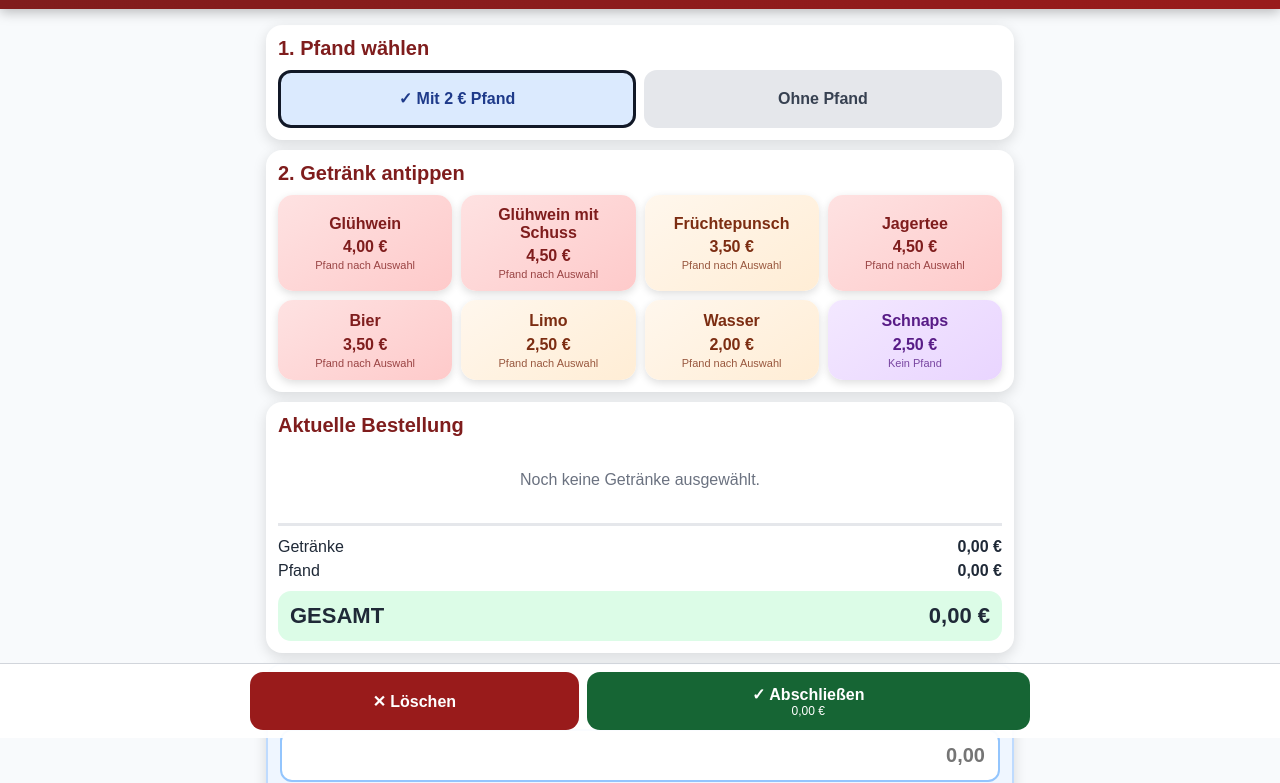
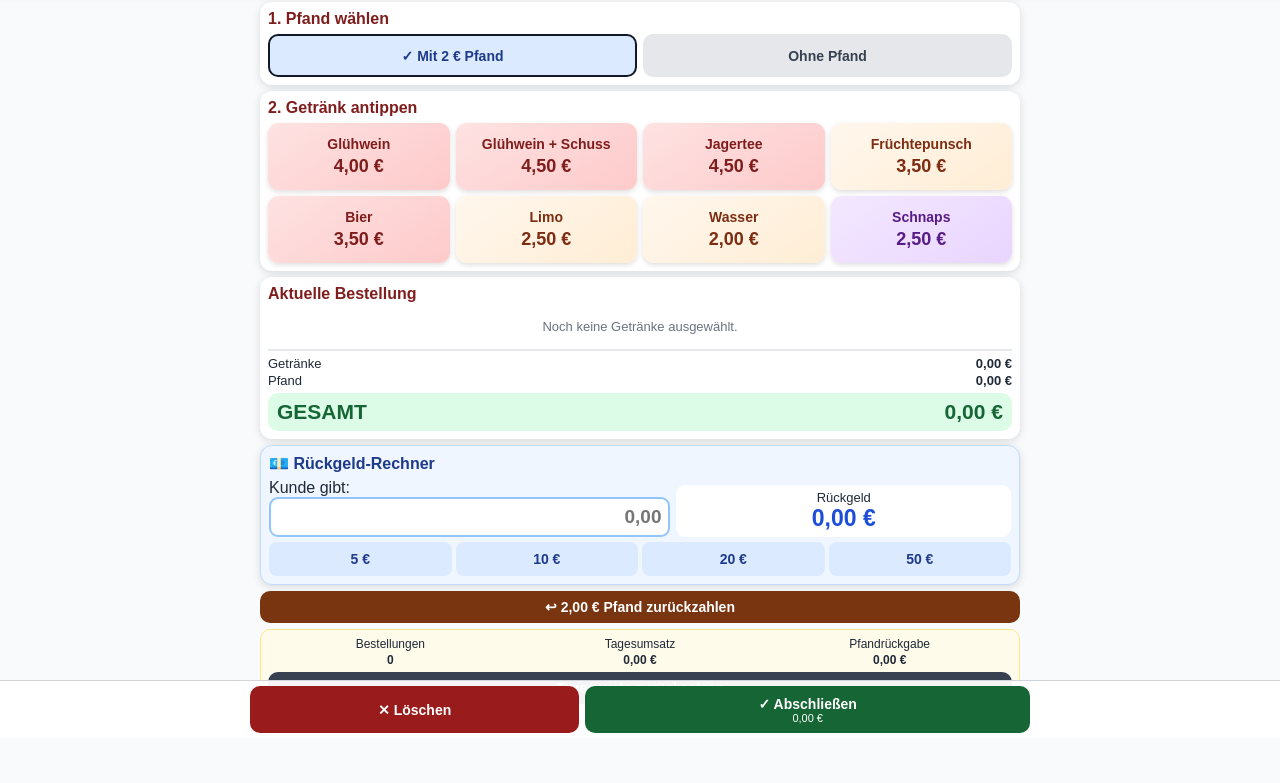
Before and after one commit to Denisemm1989/Dorfweihnacht-Rechner-, a plain HTML site: page index.html in a window 1280 px wide. Shown: the part 62-845 px from the top of the page. Drawn offline with Linux system fonts and the light colour scheme.

Commit message:
Add files via upload

```diff
--- a/index.html
+++ b/index.html
@@ -15,46 +15,122 @@
     :root{--red:#991b1b;--dark:#7f1d1d;--green:#166534;--blue:#1d4ed8;--text:#1f2937;--line:#e5e7eb}
     *{box-sizing:border-box;-webkit-tap-highlight-color:transparent}
     html{scroll-behavior:smooth}
-    body{margin:0;font-family:Arial,Helvetica,sans-serif;color:var(--text);background:#f8fafc;min-height:100vh;padding-bottom:calc(92px + env(safe-area-inset-bottom))}
+    body{margin:0;font-family:Arial,Helvetica,sans-serif;color:var(--text);background:#f8fafc;min-height:100vh;padding-bottom:calc(76px + env(safe-area-inset-bottom))}
     button,input{font:inherit}button{touch-action:manipulation}
-    header{position:sticky;top:0;z-index:20;background:linear-gradient(135deg,var(--dark),var(--red));color:#fff;padding:calc(12px + env(safe-area-inset-top)) 12px 12px;text-align:center;box-shadow:0 3px 12px #0004}
-    header h1{margin:0;font-size:clamp(18px,5vw,24px);line-height:1.15}header p{margin:4px 0 0;font-size:13px;opacity:.92}
-    .app{max-width:780px;margin:auto;padding:10px;display:flex;flex-direction:column;gap:10px}.card{background:#fff;border-radius:16px;padding:12px;box-shadow:0 4px 14px #0002}h2{margin:0 0 10px;color:var(--dark);font-size:20px}
-    .offline{display:none;background:#fffbeb;color:#92400e;text-align:center;padding:8px;font-weight:bold}.offline.show{display:block}
-    .install{display:none;width:100%;border:0;border-radius:12px;padding:12px;background:#1d4ed8;color:white;font-weight:bold;margin-bottom:10px}.install.show{display:block}
-    .ios-help{display:none;background:#eff6ff;border:1px solid #bfdbfe;border-radius:12px;padding:10px;font-size:14px;margin-bottom:10px}.ios-help.show{display:block}
-    .pfandwahl{display:grid;grid-template-columns:1fr 1fr;gap:8px}.pfand-btn{border:3px solid transparent;border-radius:13px;min-height:58px;padding:8px 5px;font-size:16px;font-weight:800}.pfand-btn.active{border-color:#111827}.mit{background:#dbeafe;color:#1e3a8a}.ohne{background:#e5e7eb;color:#374151}
-    .produkte{display:grid;grid-template-columns:1fr 1fr;gap:9px}.produkt{border:0;border-radius:15px;min-height:80px;padding:11px 7px;background:linear-gradient(145deg,#fee2e2,#fecaca);color:#7f1d1d;box-shadow:0 3px 8px #0002}.produkt:active{transform:scale(.96)}.produkt.orange{background:linear-gradient(145deg,#fff7ed,#ffedd5);color:#7c2d12}.produkt.violet{background:linear-gradient(145deg,#f3e8ff,#e9d5ff);color:#581c87}.name{display:block;foclamp(18px,5vw,24px)nt-size:17px;font-weight:900;line-height:1.12}.price{display:block;font-size:18clamp(18px,5vw,24px)px;font-weight:800;margin-top:6px}.hint{display:block;font-size:11px;margin-top:3px;opacity:.78}
-    .bon{max-height:140px;overflow:auto}.empty{text-align:center;color:#6b7280;padding:24px 8px}.row{display:grid;grid-template-columns:auto 1fr auto auto;align-items:center;gap:7px;padding:9px 0;border-bottom:1px solid var(--line)}.qty{background:#f3f4f6;border-radius:8px;padding:6px 7px;font-weight:bold}.row button{border:0;border-radius:10px;width:42px;height:42px;font-size:24px;font-weight:bold}.minus{background:#fee2e2;color:#991b1b}.plus{background:#dcfce7;color:#166534}.totals{border-top:3px solid var(--line);margin-top:10px;padding-top:9px}.sum{display:flex;justify-content:space-between;padding:3px 0}.grand{margin-top:8px;padding:12px;border-radius:13px;background:#dcfce7;color:#16
-      6534;display:flex;justify-content:space-between;font-size:22px;font-weight:900}
-    .change{background:#eff6ff;border:2px solid #bfdbfe}.change h2{color:#1e3a8a}.money{width:100%;padding:13px;border:2px solid #93c5fd;border-radius:12px;font-size:20px;font-weight:bold;text-align:right}.cash{display:grid;grid-template-columns:repeat(4,1fr);gap:7px;margin-top:8px}.cash button{border:0;border-radius:11px;min-height:46px;background:#dbeafe;color:#1e3a8a;font-size:15px;font-weight:bold}.result{margin-top:9px;border-radius:12px;padding:10px;text-align:center;background:#fff;font-size:15px}.result strong{display:block;font-size:31px;color:var(--blue)}
-    .deposit-return,.reset-day{width:100%;border:0;border-radius:13px;padding:14px;color:#fff;font-size:15px;font-weight:bold}.deposit-return{background:#78350f}.reset-day{background:#374151;margin-top:8px}.status{padding:11px;border-radius:13px;background:#fffbeb;border:1px solid #fde68a;font-size:14px}.status div{display:flex;justify-content:space-between;gap:12px;padding:4px 0}.bottom{position:fixed;left:0;right:0;bottom:0;z-index:30;padding:8px max(8px,env(safe-area-inset-left)) calc(8px + env(safe-area-inset-bottom));background:#fffffff2;border-top:1px solid #d1d5db}.bar{max-width:780px;margin:auto;display:grid;grid-template-columns:1fr 1.35fr;gap:8px}.action{border:0;border-radius:13px;min-height:58px;color:#fff;font-size:16px;font-weight:900}.delete{background:var(--red)}.finish{background:var(--green)}.finish span{display:block;font-size:12px;font-weight:normal}
-    @media(min-width:600px){.app{padding:16px}.produkte{grid-template-columns:repeat(4,1fr)}}@media(max-width:350px){.produkte{grid-template-columns:1fr}.cash{grid-template-columns:1fr 1fr}.grand{font-size:23px}}
+    header{position:sticky;top:0;z-index:20;background:linear-gradient(135deg,var(--dark),var(--red));color:#fff;padding:calc(7px + env(safe-area-inset-top)) 8px 7px;text-align:center;box-shadow:0 2px 8px #0004}
+    header h1{margin:0;font-size:clamp(18px,5vw,24px);line-height:1.1}header p{margin:2px 0 0;font-size:11px;opacity:.9}
+    .app{max-width:780px;margin:auto;padding:6px;display:flex;flex-direction:column;gap:6px}
+    .card{background:#fff;border-radius:12px;padding:8px;box-shadow:0 2px 8px #0002}
+    h2{margin:0 0 6px;color:var(--dark);font-size:16px}
+    .offline{display:none;background:#fffbeb;color:#92400e;text-align:center;padding:5px;font-size:13px;font-weight:bold}.offline.show{display:block}
+    .install{display:none;width:100%;border:0;border-radius:10px;padding:8px;background:#1d4ed8;color:#fff;font-weight:bold}.install.show{display:block}
+    .ios-help{display:none;background:#eff6ff;border:1px solid #bfdbfe;border-radius:10px;padding:7px;font-size:12px}.ios-help.show{display:block}
+    .pfandwahl{display:grid;grid-template-columns:1fr 1fr;gap:6px}
+    .pfand-btn{border:2px solid transparent;border-radius:10px;min-height:43px;padding:5px;font-size:14px;font-weight:800}
+    .pfand-btn.active{border-color:#111827}.mit{background:#dbeafe;color:#1e3a8a}.ohne{background:#e5e7eb;color:#374151}
+    .produkte{display:grid;grid-template-columns:1fr 1fr;gap:6px}
+    .produkt{border:0;border-radius:11px;min-height:67px;padding:6px 4px;background:linear-gradient(145deg,#fee2e2,#fecaca);color:#7f1d1d;box-shadow:0 2px 5px #0002}
+    .produkt:active{transform:scale(.96)}
+    .produkt.orange{background:linear-gradient(145deg,#fff7ed,#ffedd5);color:#7c2d12}
+    .produkt.violet{background:linear-gradient(145deg,#f3e8ff,#e9d5ff);color:#581c87}
+    .name{display:block;font-size:14px;font-weight:900;line-height:1.05}
+    .price{display:block;font-size:18px;font-weight:800;margin-top:4px}
+    .bon{max-height:112px;overflow:auto}
+    .empty{text-align:center;color:#6b7280;padding:10px 5px;font-size:13px}
+    .row{display:grid;grid-template-columns:auto 1fr auto auto;align-items:center;gap:5px;padding:5px 0;border-bottom:1px solid var(--line);font-size:13px}
+    .qty{background:#f3f4f6;border-radius:7px;padding:4px 5px;font-weight:bold}
+    .row button{border:0;border-radius:8px;width:34px;height:34px;font-size:20px;font-weight:bold}
+    .minus{background:#fee2e2;color:#991b1b}.plus{background:#dcfce7;color:#166534}
+    .totals{border-top:2px solid var(--line);margin-top:5px;padding-top:4px}
+    .sum{display:flex;justify-content:space-between;padding:1px 0;font-size:13px}
+    .grand{margin-top:4px;padding:7px 9px;border-radius:10px;background:#dcfce7;color:#166534;display:flex;justify-content:space-between;font-size:21px;font-weight:900}
+    .change{background:#eff6ff;border:1px solid #bfdbfe}
+    .change h2{color:#1e3a8a}
+    .change-grid{display:grid;grid-template-columns:1.2fr 1fr;gap:6px;align-items:end}
+    .money{width:100%;padding:7px;border:2px solid #93c5fd;border-radius:9px;font-size:19px;font-weight:bold;text-align:right}
+    .cash{display:grid;grid-template-columns:repeat(4,1fr);gap:4px;margin-top:5px}
+    .cash button{border:0;border-radius:8px;min-height:34px;background:#dbeafe;color:#1e3a8a;font-size:14px;font-weight:bold}
+    .result{border-radius:9px;padding:5px;text-align:center;background:#fff;font-size:13px}
+    .result strong{display:block;font-size:23px;color:var(--blue)}
+    .deposit-return,.reset-day{width:100%;border:0;border-radius:10px;padding:8px;color:#fff;font-size:14px;font-weight:bold}
+    .deposit-return{background:#78350f}.reset-day{background:#374151;margin-top:5px}
+    .status{padding:7px;border-radius:10px;background:#fffbeb;border:1px solid #fde68a;font-size:12px}
+    .status-values{display:grid;grid-template-columns:repeat(3,1fr);gap:5px;text-align:center}
+    .status-values span,.status-values strong{display:block}.status-values strong{margin-top:2px}
+    .bottom{position:fixed;left:0;right:0;bottom:0;z-index:30;padding:5px max(6px,env(safe-area-inset-left)) calc(5px + env(safe-area-inset-bottom));background:#fffffff2;border-top:1px solid #d1d5db}
+    .bar{max-width:780px;margin:auto;display:grid;grid-template-columns:1fr 1.35fr;gap:6px}
+    .action{border:0;border-radius:10px;min-height:47px;color:#fff;font-size:14px;font-weight:900}
+    .delete{background:var(--red)}.finish{background:var(--green)}.finish span{display:block;font-size:11px;font-weight:normal}
+    @media(min-width:600px){.app{padding:10px}.produkte{grid-template-columns:repeat(4,1fr)}}
+    @media(max-width:350px){.name{font-size:13px}.price{font-size:17px}.produkt{min-height:63px}.grand{font-size:19px}}
+    @media(max-height:700px){header p{display:none}.app{gap:4px}.card{padding:6px}.produkt{min-height:59px}.bon{max-height:78px}.status{display:none}}
   </style>
 </head>
 <body>
 <div id="offline" class="offline">Offline-Modus aktiv</div>
-<header><h1>🎄 Dorfweihnacht Getränke Rechner</h1><p>Installierbare Web-App für Handy, Tablet und PC</p></header>
+<header><h1>🎄 Dorfweihnacht Getränke Rechner</h1><p>Getränke-, Pfand- und Rückgeld-Rechner</p></header>
 <main class="app">
   <button id="installButton" class="install">App installieren</button>
-  <div id="iosHelp" class="ios-help">Auf dem iPhone: In Safari unten auf „Teilen“ tippen und anschließend „Zum Home-Bildschirm“ wählen.</div>
-  <section class="card"><h2>1. Pfand wählen</h2><div class="pfandwahl"><button id="withDeposit" class="pfand-btn mit active">✓ Mit 2 € Pfand</button><button id="withoutDeposit" class="pfand-btn ohne">Ohne Pfand</button></div></section>
-  <section class="card"><h2>2. Getränk antippen</h2><div class="produkte">
-    <button class="produkt" data-name="Glühwein" data-price="4" data-deposit="1"><span class="name">Glühwein</span><span class="price">4,00 €</span><span class="hint">Pfand nach Auswahl</span></button>
-    <button class="produkt" data-name="Glühwein mit Schuss" data-price="4.5" data-deposit="1"><span class="name">Glühwein mit Schuss</span><span class="price">4,50 €</span><span class="hint">Pfand nach Auswahl</span></button>
-    <button class="produkt orange" data-name="Früchtepunsch" data-price="3.5" data-deposit="1"><span class="name">Früchtepunsch</span><span class="price">3,50 €</span><span class="hint">Pfand nach Auswahl</span></button>
-    <button class="produkt" data-name="Jagertee" data-price="4.5" data-deposit="1"><span class="name">Jagertee</span><span class="price">4,50 €</span><span class="hint">Pfand nach Auswahl</span></button>
-    <button class="produkt" data-name="Bier" data-price="3.5" data-deposit="1"><span class="name">Bier</span><span class="price">3,50 €</span><span class="hint">Pfand nach Auswahl</span></button>
-    <button class="produkt orange" data-name="Limo" data-price="2.5" data-deposit="1"><span class="name">Limo</span><span class="price">2,50 €</span><span class="hint">Pfand nach Auswahl</span></button>
-    <button class="produkt orange" data-name="Wasser" data-price="2" data-deposit="1"><span class="name">Wasser</span><span class="price">2,00 €</span><span class="hint">Pfand nach Auswahl</span></button>
-    <button class="produkt violet" data-name="Schnaps" data-price="2.5" data-deposit="0"><span class="name">Schnaps</span><span class="price">2,50 €</span><span class="hint">Kein Pfand</span></button>
-  </div></section>
-  <section class="card"><h2>Aktuelle Bestellung</h2><div id="cart" class="bon"></div><div class="totals"><div class="sum"><span>Getränke</span><strong id="drinkSum">0,00 €</strong></div><div class="sum"><span>Pfand</span><strong id="depositSum">0,00 €</strong></div><div class="grand"><span>GESAMT</span><span id="grandTotal">0,00 €</span></div></div></section>
-  <section class="card change"><h2>💶 Rückgeld-Rechner</h2><label for="given">Kunde gibt:</label><input id="given" class="money" type="text" inputmode="decimal" autocomplete="off" placeholder="0,00"><div class="cash"><button data-cash="5">5 €</button><button data-cash="10">10 €</button><button data-cash="20">20 €</button><button data-cash="50">50 €</button></div><div id="changeResult" class="result">Rückgeld<strong>0,00 €</strong></div></section>
+  <div id="iosHelp" class="ios-help">Auf dem iPhone: In Safari auf „Teilen“ und anschließend „Zum Home-Bildschirm“ tippen.</div>
+
+  <section class="card">
+    <h2>1. Pfand wählen</h2>
+    <div class="pfandwahl">
+      <button id="withDeposit" class="pfand-btn mit active">✓ Mit 2 € Pfand</button>
+      <button id="withoutDeposit" class="pfand-btn ohne">Ohne Pfand</button>
+    </div>
+  </section>
+
+  <section class="card">
+    <h2>2. Getränk antippen</h2>
+    <div class="produkte">
+      <button class="produkt" data-name="Glühwein" data-price="4" data-deposit="1"><span class="name">Glühwein</span><span class="price">4,00 €</span></button>
+      <button class="produkt" data-name="Glühwein + Schuss" data-price="4.5" data-deposit="1"><span class="name">Glühwein + Schuss</span><span class="price">4,50 €</span></button>
+      <button class="produkt" data-name="Jagertee" data-price="4.5" data-deposit="1"><span class="name">Jagertee</span><span class="price">4,50 €</span></button>
+      <button class="produkt orange" data-name="Früchtepunsch" data-price="3.5" data-deposit="1"><span class="name">Früchtepunsch</span><span class="price">3,50 €</span></button>
+      <button class="produkt" data-name="Bier" data-price="3.5" data-deposit="1"><span class="name">Bier</span><span class="price">3,50 €</span></button>
+      <button class="produkt orange" data-name="Limo" data-price="2.5" data-deposit="1"><span class="name">Limo</span><span class="price">2,50 €</span></button>
+      <button class="produkt orange" data-name="Wasser" data-price="2" data-deposit="1"><span class="name">Wasser</span><span class="price">2,00 €</span></button>
+      <button class="produkt violet" data-name="Schnaps" data-price="2.5" data-deposit="0"><span class="name">Schnaps</span><span class="price">2,50 €</span></button>
+    </div>
+  </section>
+
+  <section class="card">
+    <h2>Aktuelle Bestellung</h2>
+    <div id="cart" class="bon"></div>
+    <div class="totals">
+      <div class="sum"><span>Getränke</span><strong id="drinkSum">0,00 €</strong></div>
+      <div class="sum"><span>Pfand</span><strong id="depositSum">0,00 €</strong></div>
+      <div class="grand"><span>GESAMT</span><span id="grandTotal">0,00 €</span></div>
+    </div>
+  </section>
+
+  <section class="card change">
+    <h2>💶 Rückgeld-Rechner</h2>
+    <div class="change-grid">
+      <div><label for="given">Kunde gibt:</label><input id="given" class="money" type="text" inputmode="decimal" autocomplete="off" placeholder="0,00"></div>
+      <div id="changeResult" class="result">Rückgeld<strong>0,00 €</strong></div>
+    </div>
+    <div class="cash"><button data-cash="5">5 €</button><button data-cash="10">10 €</button><button data-cash="20">20 €</button><button data-cash="50">50 €</button></div>
+  </section>
+
   <button id="depositReturn" class="deposit-return">↩ 2,00 € Pfand zurückzahlen</button>
-  <section class="status"><div><span>Bestellungen</span><strong id="orders">0</strong></div><div><span>Tagesumsatz</span><strong id="dailySales">0,00 €</strong></div><div><span>Pfandrückzahlungen</span><strong id="depositRefunds">0,00 €</strong></div><button id="resetDay" class="reset-day">Tageswerte zurücksetzen</button></section>
+
+  <section class="status">
+    <div class="status-values">
+      <div><span>Bestellungen</span><strong id="orders">0</strong></div>
+      <div><span>Tagesumsatz</span><strong id="dailySales">0,00 €</strong></div>
+      <div><span>Pfandrückgabe</span><strong id="depositRefunds">0,00 €</strong></div>
+    </div>
+    <button id="resetDay" class="reset-day">Tageswerte zurücksetzen</button>
+  </section>
 </main>
-<div class="bottom"><div class="bar"><button id="deleteOrder" class="action delete">✕ Löschen</button><button id="finishOrder" class="action finish">✓ Abschließen<span id="barTotal">0,00 €</span></button></div></div>
+
+<div class="bottom"><div class="bar">
+  <button id="deleteOrder" class="action delete">✕ Löschen</button>
+  <button id="finishOrder" class="action finish">✓ Abschließen<span id="barTotal">0,00 €</span></button>
+</div></div>
+
 <script>
 (function(){
   'use strict';
@@ -64,7 +140,7 @@
   function money(n){return Number(n).toLocaleString('de-DE',{style:'currency',currency:'EUR'})}
   function loadState(){try{return JSON.parse(localStorage.getItem('dorfweihnacht-state'))||{sales:0,orders:0,refunds:0}}catch(e){return{sales:0,orders:0,refunds:0}}}
   function saveState(){localStorage.setItem('dorfweihnacht-state',JSON.stringify(state))}
-  function totals(){return cart.reduce(function(a,x){a.drinks+=x.price*x.qty;a.deposit+=x.deposit*x.qty;return a},{drinks:0,deposit:0,get total(){return this.drinks+this.deposit}})}
+  function totals(){var drinks=0,deposit=0;cart.forEach(function(x){drinks+=x.price*x.qty;deposit+=x.deposit*x.qty});return{drinks:drinks,deposit:deposit,total:drinks+deposit}}
   function setDeposit(value){depositActive=value;byId('withDeposit').classList.toggle('active',value);byId('withoutDeposit').classList.toggle('active',!value)}
   function addProduct(button){var name=button.dataset.name,price=Number(button.dataset.price),deposit=button.dataset.deposit==='1'&&depositActive?2:0,key=name+'-'+deposit,found=cart.find(function(x){return x.key===key});if(found){found.qty++}else{cart.push({key:key,name:name,price:price,deposit:deposit,qty:1})}render()}
   function changeQty(index,delta){cart[index].qty+=delta;if(cart[index].qty<=0)cart.splice(index,1);render()}
@@ -73,14 +149,20 @@
   function calculateChange(){var g=given(),d=g-totals().total,r=byId('changeResult');if(!g){r.innerHTML='Rückgeld<strong>0,00 €</strong>';r.style.background='#fff'}else if(d<0){r.innerHTML='Noch zu zahlen<strong>'+money(-d)+'</strong>';r.style.background='#fee2e2'}else{r.innerHTML='Rückgeld<strong>'+money(d)+'</strong>';r.style.background='#dcfce7'}}
   document.querySelectorAll('.produkt').forEach(function(b){b.addEventListener('click',function(){addProduct(b)})});
   document.querySelectorAll('[data-cash]').forEach(function(b){b.addEventListener('click',function(){byId('given').value=Number(b.dataset.cash).toFixed(2).replace('.',',');calculateChange()})});
-  byId('withDeposit').addEventListener('click',function(){setDeposit(true)});byId('withoutDeposit').addEventListener('click',function(){setDeposit(false)});byId('given').addEventListener('input',calculateChange);
+  byId('withDeposit').addEventListener('click',function(){setDeposit(true)});
+  byId('withoutDeposit').addEventListener('click',function(){setDeposit(false)});
+  byId('given').addEventListener('input',calculateChange);
   byId('deleteOrder').addEventListener('click',function(){cart=[];byId('given').value='';render()});
   byId('finishOrder').addEventListener('click',function(){var t=totals(),g=given();if(t.total<=0){alert('Bitte zuerst mindestens ein Getränk auswählen.');return}if(g>0&&g<t.total){alert('Der gegebene Betrag reicht noch nicht aus.');return}state.sales+=t.total;state.orders++;saveState();cart=[];byId('given').value='';render();window.scrollTo({top:0,behavior:'smooth'})});
   byId('depositReturn').addEventListener('click',function(){state.refunds+=2;state.sales-=2;saveState();render()});
-  byId('resetDay').addEventListener('click',function(){if(confirm('Tagesumsatz, Bestellungen und Pfandrückzahlungen wirklich auf 0 setzen?')){state={sales:0,orders:0,refunds:0};saveState();render()}});
-  function connection(){byId('offline').classList.toggle('show',!navigator.onLine)}window.addEventListener('online',connection);window.addEventListener('offline',connection);connection();
-  var deferredPrompt=null;var install=byId('installButton');window.addEventListener('beforeinstallprompt',function(e){e.preventDefault();deferredPrompt=e;install.classList.add('show')});install.addEventListener('click',function(){if(deferredPrompt){deferredPrompt.prompt();deferredPrompt.userChoice.then(function(){deferredPrompt=null;install.classList.remove('show')})}});
-  var isiOS=/iphone|ipad|ipod/i.test(navigator.userAgent);var standalone=window.navigator.standalone===true||window.matchMedia('(display-mode: standalone)').matches;if(isiOS&&!standalone)byId('iosHelp').classList.add('show');
+  byId('resetDay').addEventListener('click',function(){if(confirm('Tageswerte wirklich auf 0 setzen?')){state={sales:0,orders:0,refunds:0};saveState();render()}});
+  function connection(){byId('offline').classList.toggle('show',!navigator.onLine)}
+  window.addEventListener('online',connection);window.addEventListener('offline',connection);connection();
+  var deferredPrompt=null,install=byId('installButton');
+  window.addEventListener('beforeinstallprompt',function(e){e.preventDefault();deferredPrompt=e;install.classList.add('show')});
+  install.addEventListener('click',function(){if(deferredPrompt){deferredPrompt.prompt();deferredPrompt.userChoice.then(function(){deferredPrompt=null;install.classList.remove('show')})}});
+  var isiOS=/iphone|ipad|ipod/i.test(navigator.userAgent),standalone=window.navigator.standalone===true||window.matchMedia('(display-mode: standalone)').matches;
+  if(isiOS&&!standalone)byId('iosHelp').classList.add('show');
   if('serviceWorker' in navigator){window.addEventListener('load',function(){navigator.serviceWorker.register('./service-worker.js')})}
   render();
 })();
```
